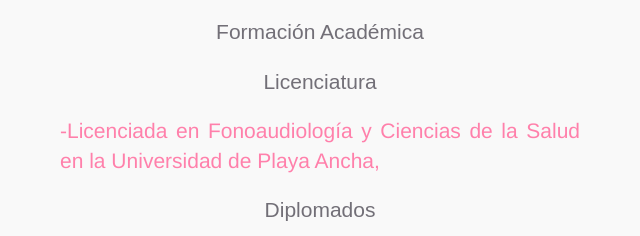
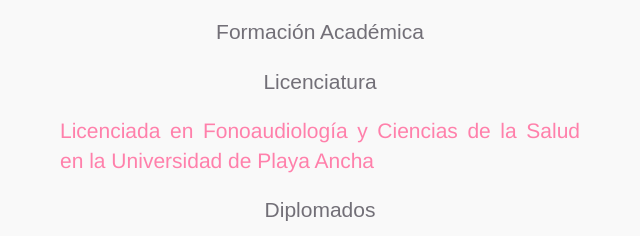
Before and after one commit to Fungi-ly/CEFOSALUD, a plain HTML site: page index.html in a window 1280 px wide. Shown: the part 1347-1583 px from the top of the page, 320-960 px from the left. Drawn offline with nearby package versions, Linux system fonts and the light colour scheme.

Commit message:
Update index.html

```diff
--- a/index.html
+++ b/index.html
@@ -114,7 +114,7 @@
                         <h2 class="lead">Formación Académica</h2>
                         <h2 class="lead">Licenciatura</h2>
                         <p class="lead">
-                          <span>-Licenciada en Fonoaudiología y Ciencias de la Salud en la Universidad de Playa Ancha, </span>
+                          <span>Licenciada en Fonoaudiología y Ciencias de la Salud en la Universidad de Playa Ancha</span>
 
                         </p>
 
```
